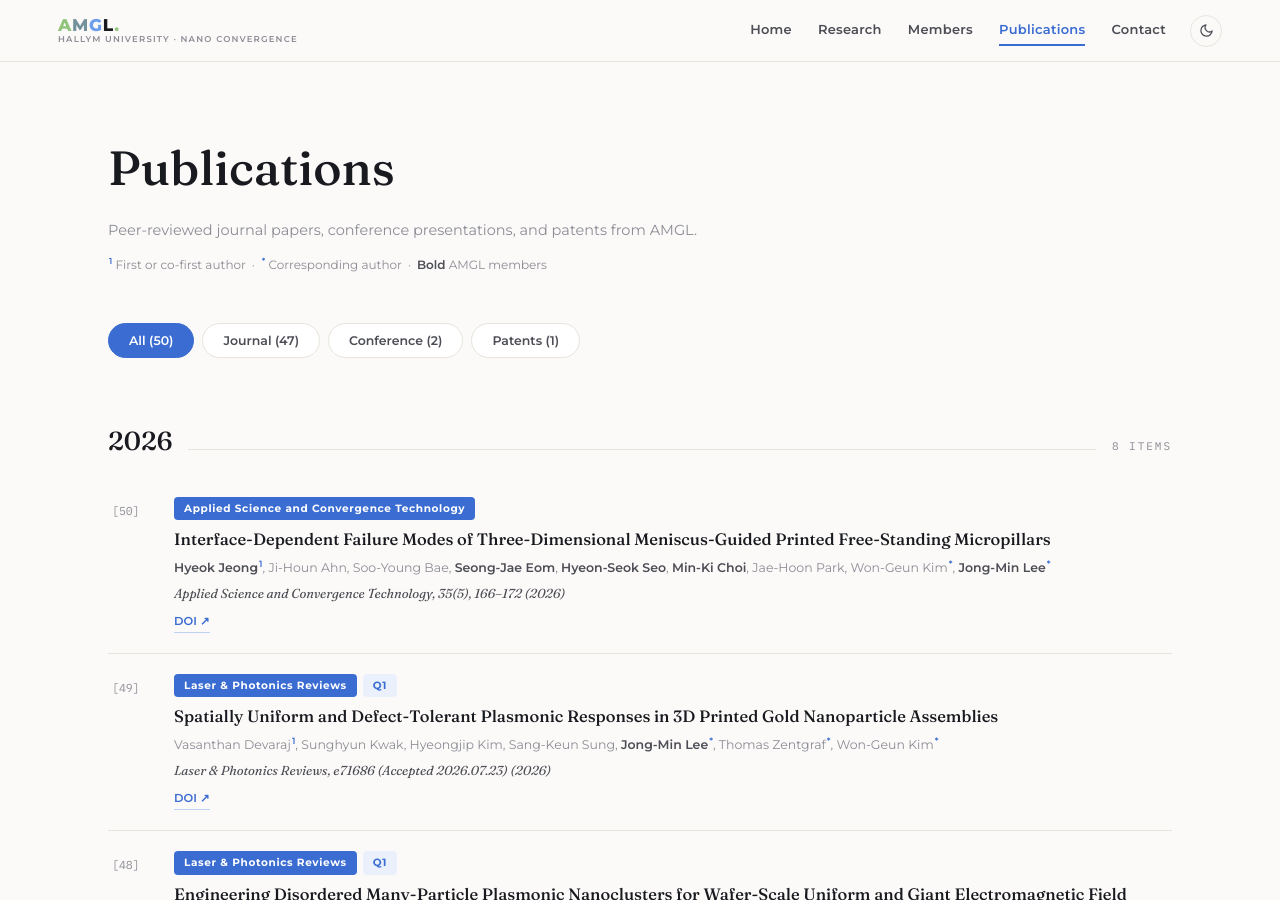
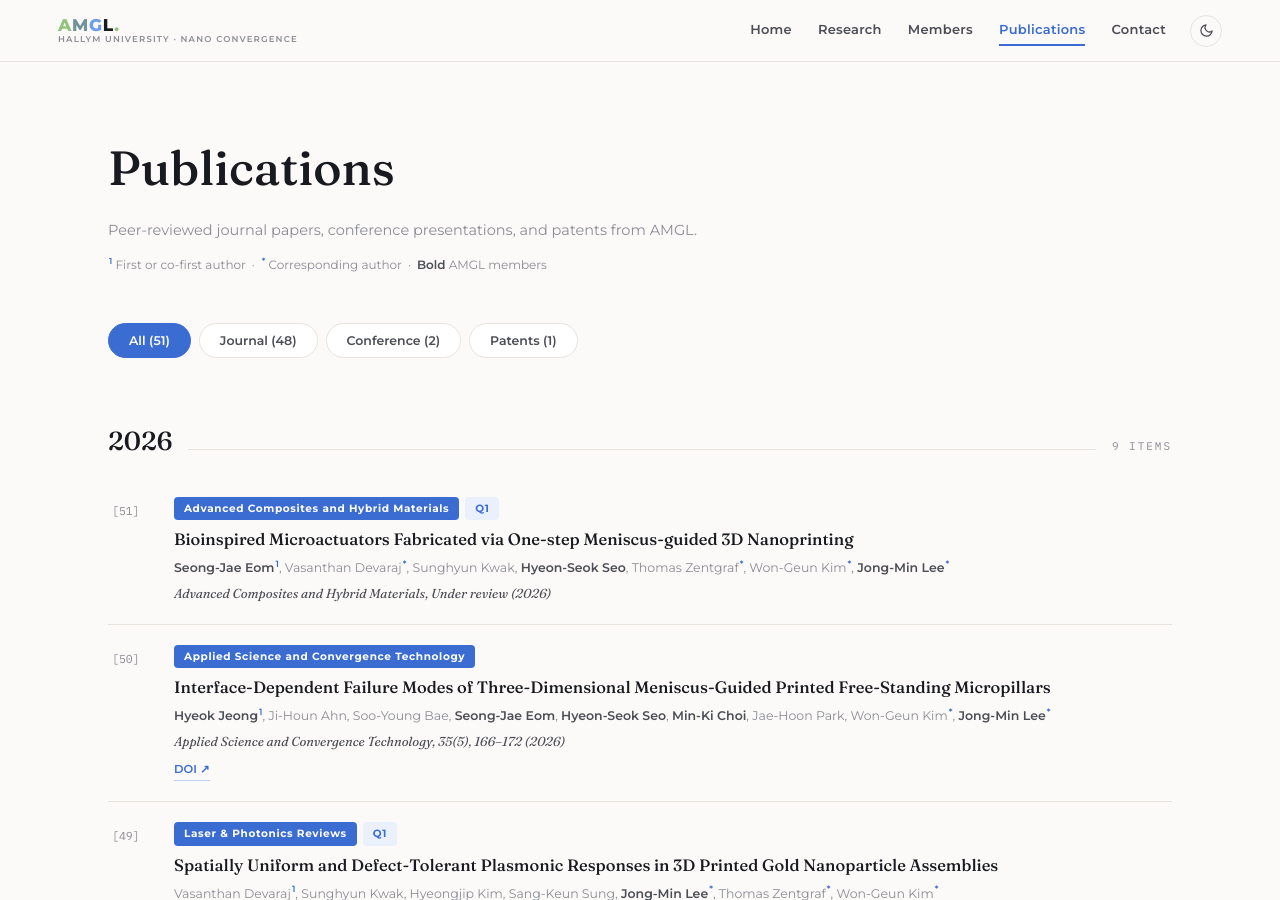
Before and after one commit to HTKRS/AMGL, a Jekyll site: the page built from publications.html, in a window 1280 px wide and 900 px high. Built offline with Jekyll 4.4.1, drawn with Linux system fonts in a browser that asks for light colours.

Commit message:
Add Advanced Composites and Hybrid Materials paper (under review)
Co-Authored-By: Claude Opus 5.5 <noreply@anthropic.com>
Claude-Session: https://claude.ai/code/session_014MjFUYNzG7DBT4vULP884G

```diff
--- a/_data/publications.yml
+++ b/_data/publications.yml
@@ -1,3 +1,12 @@
+- title: Bioinspired Microactuators Fabricated via One-step Meniscus-guided 3D
+    Nanoprinting
+  authors: "Seong-Jae Eom¹, Vasanthan Devaraj*, Sunghyun Kwak, Hyeon-Seok Seo, Thomas Zentgraf*, Won-Geun Kim*, Jong-Min Lee*"
+  journal: Advanced Composites and Hybrid Materials
+  info: Under review
+  year: 2026
+  tag: Q1
+  type: journal
+  selected: false
 - title: Interface-Dependent Failure Modes of Three-Dimensional Meniscus-Guided
     Printed Free-Standing Micropillars
   authors: "Hyeok Jeong¹, Ji-Houn Ahn, Soo-Young Bae, Seong-Jae Eom, Hyeon-Seok Seo, Min-Ki Choi, Jae-Hoon Park, Won-Geun Kim*, Jong-Min Lee*"
```
